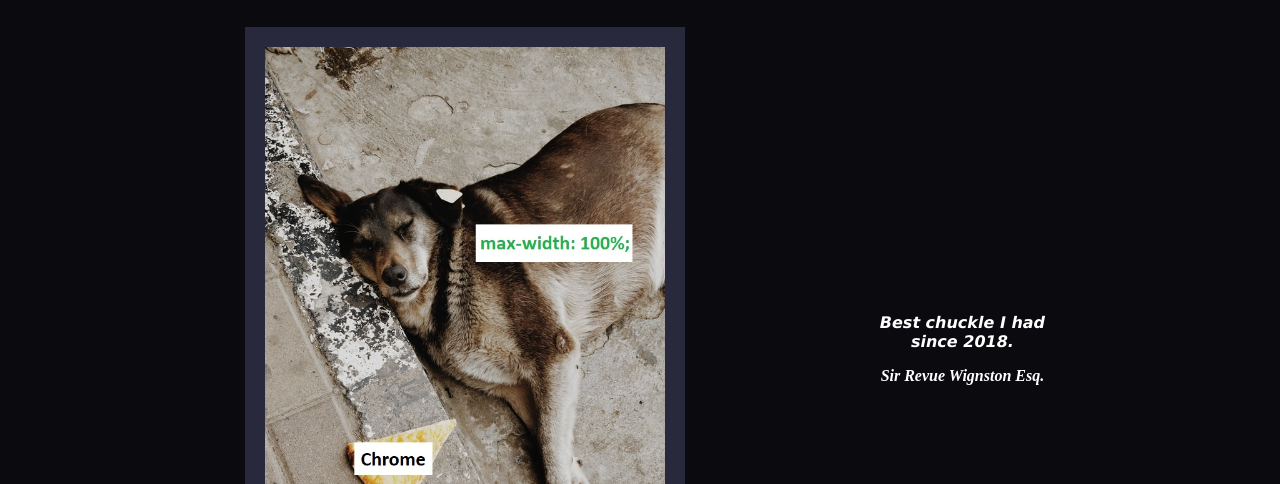
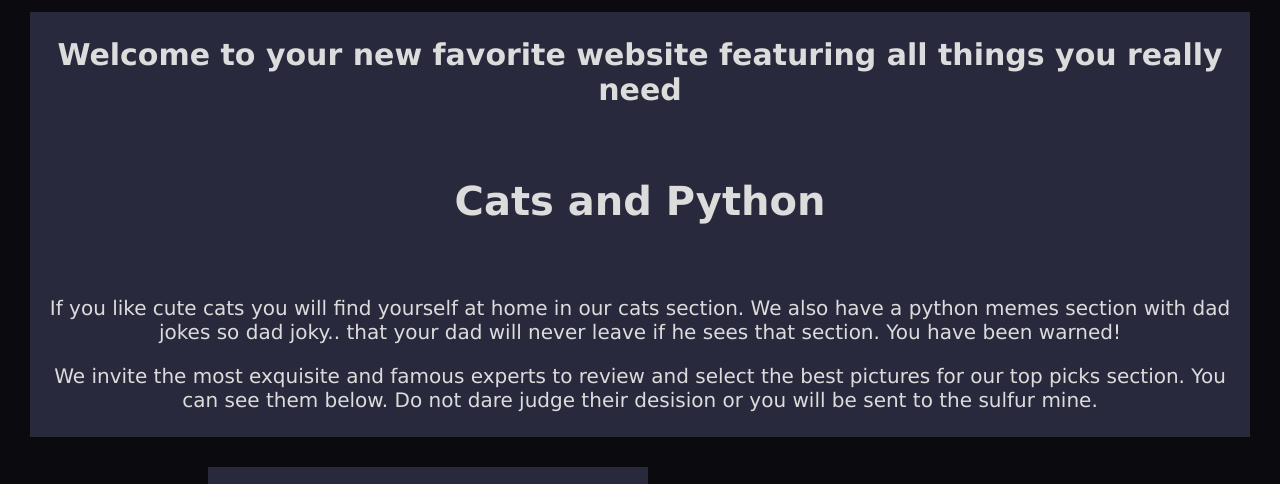
Before and after one commit to normsave/memes_and_dreams, a plain HTML site: page index.html in a window 1280 px wide. Shown: the part 316-800 px from the top of the page. Drawn offline with Linux system fonts and the light colour scheme.

Commit message:
Multiple fixes reupload

```diff
--- a/cats.css
+++ b/cats.css
@@ -92,7 +92,30 @@ button:hover {
     background-color:#29293d;
     max-width: 100%;
 
+
 }
+
+
+
+
+h1, h2, p {
+    font-family: 'Lucida Sans', 'Lucida Sans Regular', 'Lucida Grande', 'Lucida Sans Unicode', Geneva, Verdana, sans-serif;
+    text-align: center;
+    font-size: 20px;
+    color: gainsboro;
+
+}
+
+h1 {
+    font-size: 30px;
+}
+
+h2 {
+    font-size: 40px;
+}
+
+
+
 
 .missiontext {
     color: white;
@@ -100,6 +123,9 @@ button:hover {
     font-style: italic;
     font-family: 'Lucida Sans', 'Lucida Sans Regular', 'Lucida Grande', 'Lucida Sans Unicode', Geneva, Verdana, sans-serif;
     text-align: center;
+    align-self: center;
+    padding: 10px;
+
 }
 
 .copyright {
--- a/index.html
+++ b/index.html
@@ -3,7 +3,7 @@
 <head>
     <meta charset="UTF-8">
     <link rel="stylesheet" type="text/css" href="cats.css">
-    <title>Top picks</title>
+    <title>Top pikcs</title>
 </head>
 <body>
 
@@ -21,6 +21,26 @@
             <a href="memes.html"><button>Python Memes</button></a>
             <a href="ourmission.html"><button>Our Mission</button></a>
         </nav>
+
+        <div class="missionbox">
+            <div>
+                <h1>
+                Welcome to your new favorite website
+                featuring all things you really need
+                </h1><br>
+                <h2>Cats and Python</h2><br>
+                <p>
+                If you like cute cats you will find yourself at home in our
+                cats section. We also have a python memes section with dad jokes so dad joky..
+                that your dad will never leave if he sees that section. You have been warned!
+                </p>
+                <p>
+                We invite the most exquisite and famous experts to review and select the best pictures for our top picks section. You can see them below. Do not dare judge their desision or you will be sent to the sulfur mine.
+                </p>
+        </div>
+        </div>
+
+
 
         <div class ="picboxtop">
             <div class="imagetop">
```
Also changed, not shown: ourmission.html (+18 -3 lines).
